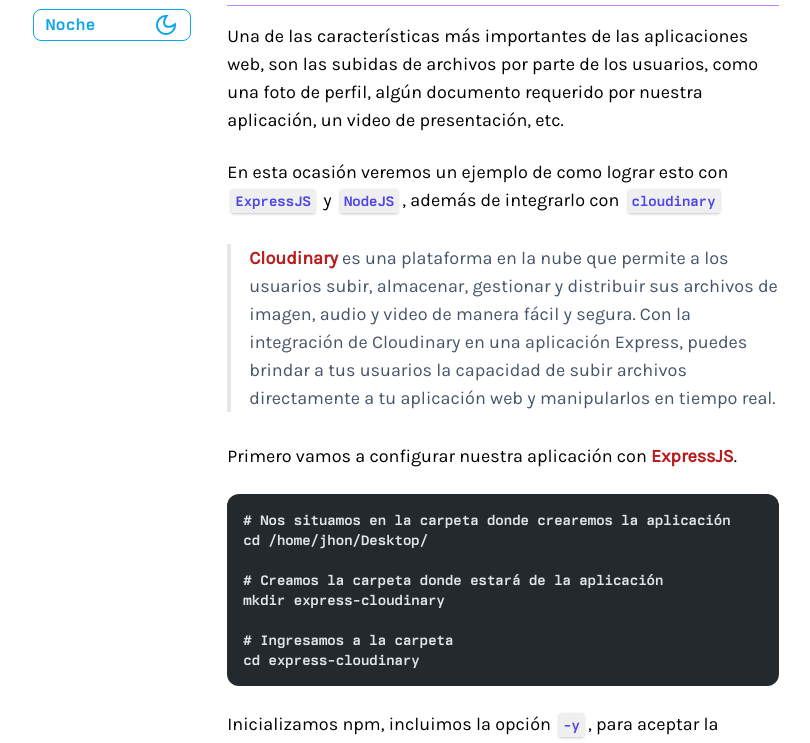
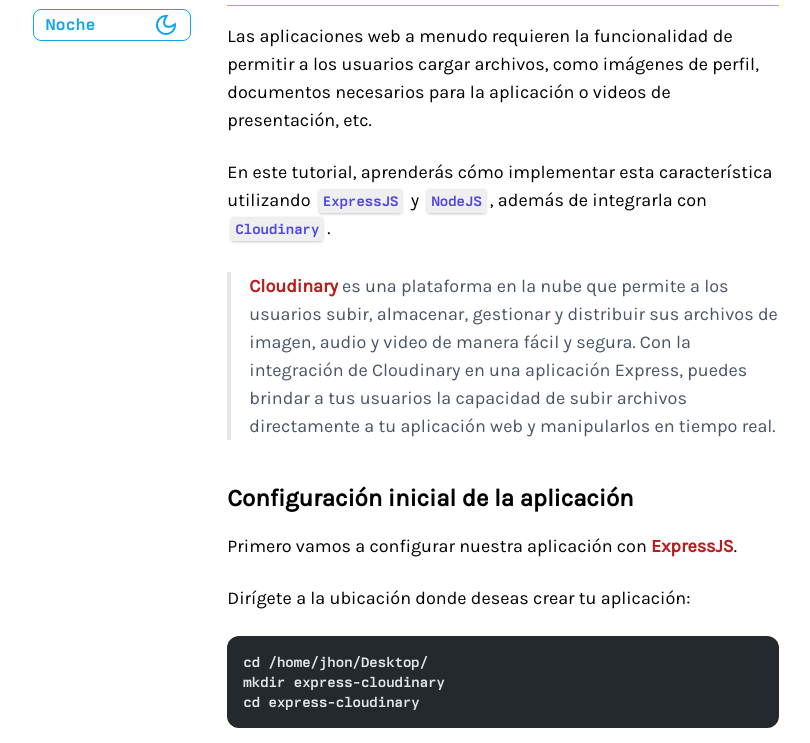
Before and after one commit to dcyar/jhonachata, an Astro site: page /subir-archivos-a-cloudinary-con-express-y-nodejs in a window 1280 px wide. Shown: the part 187-930 px from the top of the page, without its empty margins (234-1044 px from the left). Built offline with nearby package versions, Linux system fonts and the light colour scheme; Astro itself is replaced by a stand-in of ours; some packages are replaced by stand-ins of ours; code samples lack their colours; no server answers.

Commit message:
update article

````diff
--- a/src/content/posts/subir-archivos-a-cloudinary-con-express-y-nodejs.md
+++ b/src/content/posts/subir-archivos-a-cloudinary-con-express-y-nodejs.md
@@ -3,26 +3,25 @@
 title: Subir archivos a cloudinary con Express y Nodejs
 slug: subir-archivos-a-cloudinary-con-express-y-nodejs
 publishedAt: 2022-12-04
-excerpt: Una de las características más importantes de las aplicaciones web, son las subidas de archivos por parte de los usuarios, como una foto de perfil
+excerpt: Las aplicaciones web a menudo requieren la funcionalidad de permitir a los usuarios cargar archivos, como imágenes de perfil, documentos necesarios para la aplicación o videos de presentación, etc.
 tags: ['nodejs', 'express', 'cloudinary']
 ---
 
-Una de las características más importantes de las aplicaciones web, son las subidas de archivos por parte de los usuarios, como una foto de perfil, algún documento requerido por nuestra aplicación, un video de presentación, etc.
+Las aplicaciones web a menudo requieren la funcionalidad de permitir a los usuarios cargar archivos, como imágenes de perfil, documentos necesarios para la aplicación o videos de presentación, etc.
 
-En esta ocasión veremos un ejemplo de como lograr esto con `ExpressJS` y `NodeJS`, además de integrarlo con `cloudinary`
+En este tutorial, aprenderás cómo implementar esta característica utilizando `ExpressJS` y `NodeJS`, además de integrarla con `Cloudinary`.
 
 > <a href="https://cloudinary.com/" target="_blank">Cloudinary</a> es una plataforma en la nube que permite a los usuarios subir, almacenar, gestionar y distribuir sus archivos de imagen, audio y video de manera fácil y segura. Con la integración de Cloudinary en una aplicación Express, puedes brindar a tus usuarios la capacidad de subir archivos directamente a tu aplicación web y manipularlos en tiempo real.
 
+### Configuración inicial de la aplicación
+
 Primero vamos a configurar nuestra aplicación con <a href="https://expressjs.com/" target="_blank">ExpressJS</a>.
 
+Dirígete a la ubicación donde deseas crear tu aplicación:
+
 ```bash
-# Nos situamos en la carpeta donde crearemos la aplicación
 cd /home/jhon/Desktop/
-
-# Creamos la carpeta donde estará de la aplicación
 mkdir express-cloudinary
-
-# Ingresamos a la carpeta
 cd express-cloudinary
 ```
 
@@ -47,7 +46,7 @@
 
 ![Listado de archivos incluido app.js](/images/express-cloudinary/app-js.png)
 
-Dentro del archivo `app.js` escribimos lo siguiente:
+En el archivo `app.js` escribimos lo siguiente:
 
 ```js
 const express = require('express');
````
